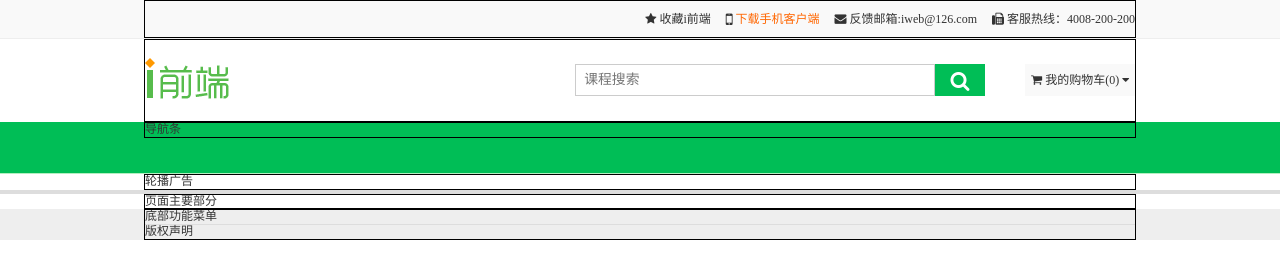
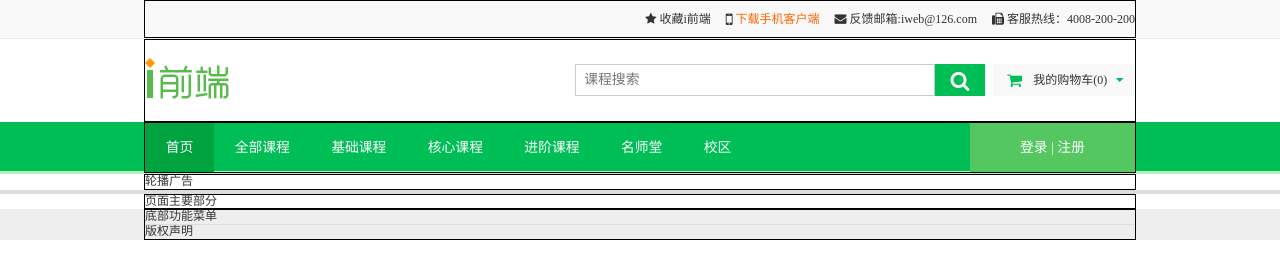
Before and after one commit to yang022/iweb, a plain HTML site: page iwed_frontend/index.html in a window 1280 px wide. Drawn offline with Linux system fonts and the light colour scheme.

Commit message:
完成导航条和轮播广告条

```diff
--- a/iwed_frontend/css/components.css
+++ b/iwed_frontend/css/components.css
@@ -52,7 +52,7 @@
 	font-size: 1.7em;
 	position: absolute;
 }
-.mycart{
+.my-cart{
 	position: absolute;
 	right: 0;
 	top: 50%;
@@ -63,11 +63,45 @@
 	line-height: 32px;
 	padding: 0 0.5em;
 }
+.my-cart > .fa{
+	color: #00BE56;
+	padding: 0 0.5em;
+}
 /*3、 导航条 */
 .navbar{
 	background: #00be56;
-	border-bottom: 1px solid #b3efc0;
+	border-bottom: 3px solid #b3efc0;
 	height: 52px;
+	font-size: 1.15em;
+}
+.menu:after{
+	content: '';
+	display: table;
+}
+.menu > li{
+	float: left;
+	line-height: 49px;
+	padding: 0 1.5em;
+}
+.menu > li:hover{
+	background: #00b149;
+}
+.menu > li.active{
+	background: #00a43e;
+}
+.menu > li > a{
+	color: #fff;
+}
+.user-center{
+	background: #55c760;
+	line-height: 49px;
+}
+.user-center a,
+.user-center span{
+	color: #fff;
+}
+.user-center a:hover{
+	color: #ffff9b;
 }
 .carouselbar{
 	border-bottom: 4px solid #ddd;
--- a/iwed_frontend/index.html
+++ b/iwed_frontend/index.html
@@ -56,8 +56,8 @@
 						</button>
 					</div>
 					<!-- 我的购物车 -->
-					<div class="mycart">
-						<span class="fa fa-shopping-cart"></span>
+					<div class="my-cart">
+						<span class="fa fa-lg fa-shopping-cart"></span>
 						我的购物车(0)
 						<span class="fa fa-caret-down"></span>
 					</div>
@@ -67,7 +67,32 @@
 	</div>
 	<!-- 3.导航条：navbar -->
 	<div class="navbar">
-		<div class="container">导航条</div>
+		<div class="container">
+			<div class="row">
+				<!-- 导航菜单 -->
+				<div class="col-lg-10">
+					<ul class="menu">
+						<li class="active"><a href="#">首页</a></li>
+						<li><a href="#">全部课程</a></li>
+						<li><a href="#">基础课程</a></li>
+						<li><a href="#">核心课程</a></li>
+						<li><a href="#">进阶课程</a></li>
+						<li><a href="#">名师堂</a></li>
+						<li><a href="#">校区</a></li>
+					</ul>
+				</div>
+				<!-- 登录和注册 -->
+				<div class="col-lg-2">
+					<div class="user-center">
+						<div class="text-center">
+							<a href="#">登录</a>
+							<span>|</span>
+							<a href="#">注册</a>
+						</div>
+					</div>
+				</div>
+			</div>
+		</div>
 	</div>
 	<!-- 4.轮播广告条：carouselbar -->
 	<div class="carouselbar">
--- a/iwed_frontend/note.txt
+++ b/iwed_frontend/note.txt
@@ -1,56 +1,14 @@
-1、1、1面试题：大型页面CSS的章法？
-   一个大型的页面（例如：京东首页）CSSD大约有1000行，
- 编写时有一定的章法：
-   ①CSS Reset:样式重置，把HTML标签的默认样式统一化——可以使用Normalize.css(标准化)
-   ②Scaffolding:样式脚手架，设计全局的基础样式
-   ③Layout System:布局系统，进行页面布局必需的Class
-   ④Components: 组件，多个页面所共有的通用组件必需样式
-
-
-   2、使用浮动布局时常见的问题
-      若容器中的元素浮动起来，则不再占用布局空间;
-      如果容器内所有的子元素全部浮动，则父容器不再有高度。
-      解决方案：给父容器添加一个新的没有浮动的子元素
-      .col {
-   	   float:after;
-      }
-      .row:after {     /*在父容器尾部生成新孩子*/
-   	   content:'';
-   	   display:block;
-   	   clear:both;     /*清楚兄弟元素浮动造成的影响*/
-      }
-
-
-3.项目中大量小图标的处理方式
-  方式1：每一个小图标都是一个独立的.png图片,例如
-  search.png、user.png、star.png....HTML中的使用<img>
-  显示图片。不足：会增加浏览器资源请求数，导致页面加载率变低。
-  方式2：把多个小图标拼接成一个大的.png图片（称为"Sprites
-  Imges"(精灵图/雪碧图)，使用时：利用浏览器的缓存机制（加载一次之后，
-  再次用到图片无需请求）可以实现大图片仅加载一次的效果。不足：如果需要添加
-  新的图标必须要修改.png文件:淫威使用时，有些场合必须
-  配合CSS Background属性来使用，有些场合不允许使用
-  方式3：使用图标字体(icon font)，本质是文字字符：（可以无限缩放/改变颜色/改变背景/加粗/变斜）
-  呈现的外观是图标。——推荐使用:开源的FontAwesome(提供了675个常用图标)
-
-  FontAwesome使用步骤：
-  ①下载字体文件，保存到项目目录下。如fonts/，以供
-  用户浏览网页可以下载到字体文件
-  ②在CSS文件中要声明两个Class:
-  @font-face{    //定义一种新的字体
-	  font-family:'Font-Awsome';
-	  src:url('../fonts/fontawsome.ttf');
-  }
-  .fa{    //使用刚刚定义的新字体
-	  font-family:'FontAwsome;
-  }
-  .fa-back:before{
-	  content:'\f19c';   //生成一个图标的编码
-  }
-  ③页面中引入上述CSS，开始使用图标字体
-  <span class="fa fa-back"></span>
-  注意：因为使用前置内容生成创建的图标，所以每个span中只能放一个图标
-  急需要放N个图标放N个span
-  4、面试题；
-  如何实现行内元素水平居中？
-  如何实现块级元素水平居中？
+一、面试题：CSS中的元素定位有哪些？各自使用场合？
+①静态定位，默认值，不能使用top/rigth/bottom/left改变
+自己的位置
+②相对定位：与静态定位的元素几乎没有区别（也占用布局空间），为决定定位子元素
+可以使用top/rigth/bottom/left修改位置(参照物是自己的默认位置)——
+已经移走了，仍然不释放默认的布局空间，常用于为绝对定位的子元素提供定位的参照物
+   position:static
+③绝对定位：不占用布局空间，常用于悬停在其他元素上方的效果，
+可以指定/top/rigth/bottom/left属性——必需一个已经定位
+的父元素。
+   position:absolute
+④固定定位：不占用布局空间，常用于固定定位于屏幕空间的
+某个固定位置，不随内容滚动而滚动
+   position:fixed
```
Also changed, not shown: iwed_frontend/img/banner01.jpg (added), iwed_frontend/img/banner02.jpg (added), iwed_frontend/img/banner03.jpg (added), iwed_frontend/img/banner04.jpg (added).
